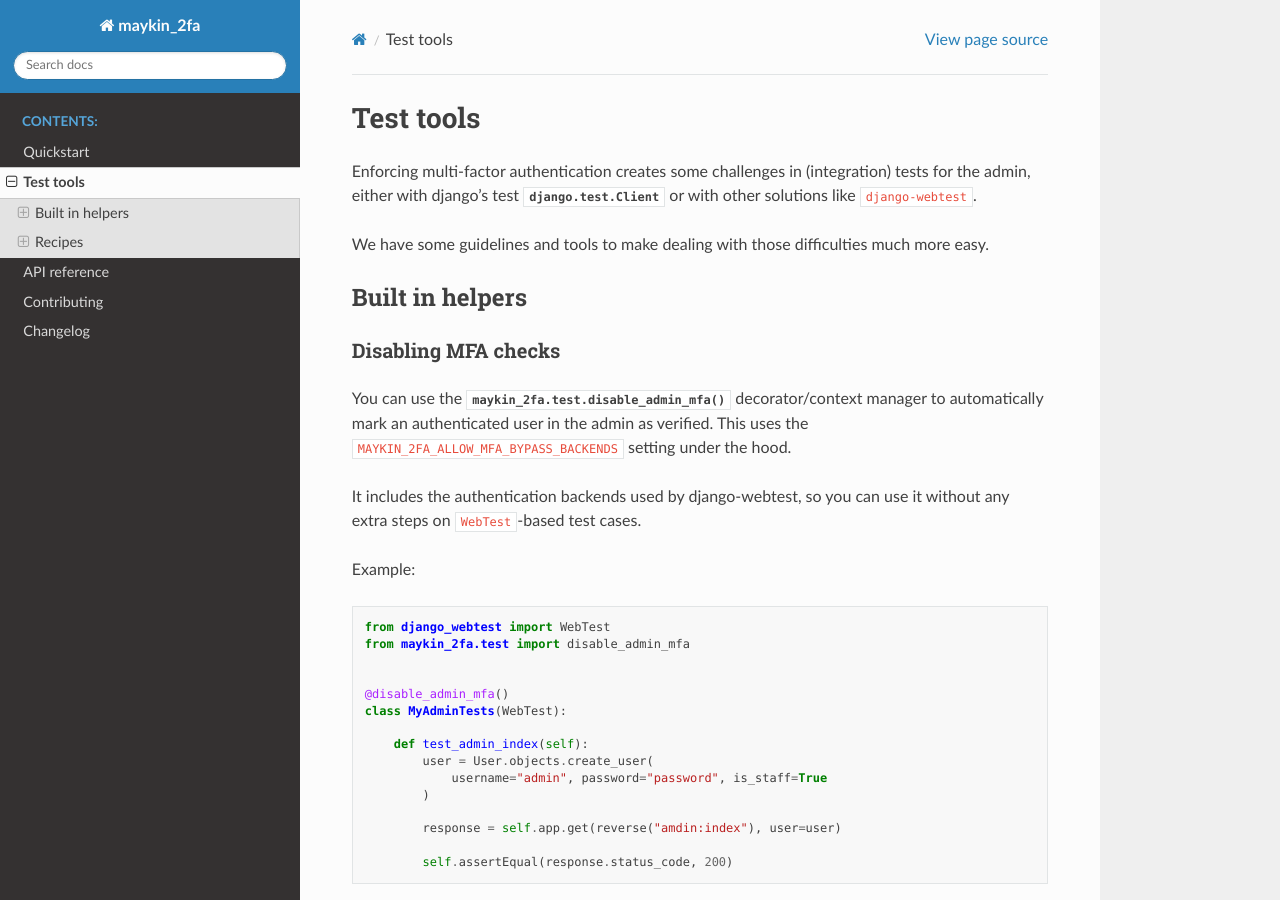
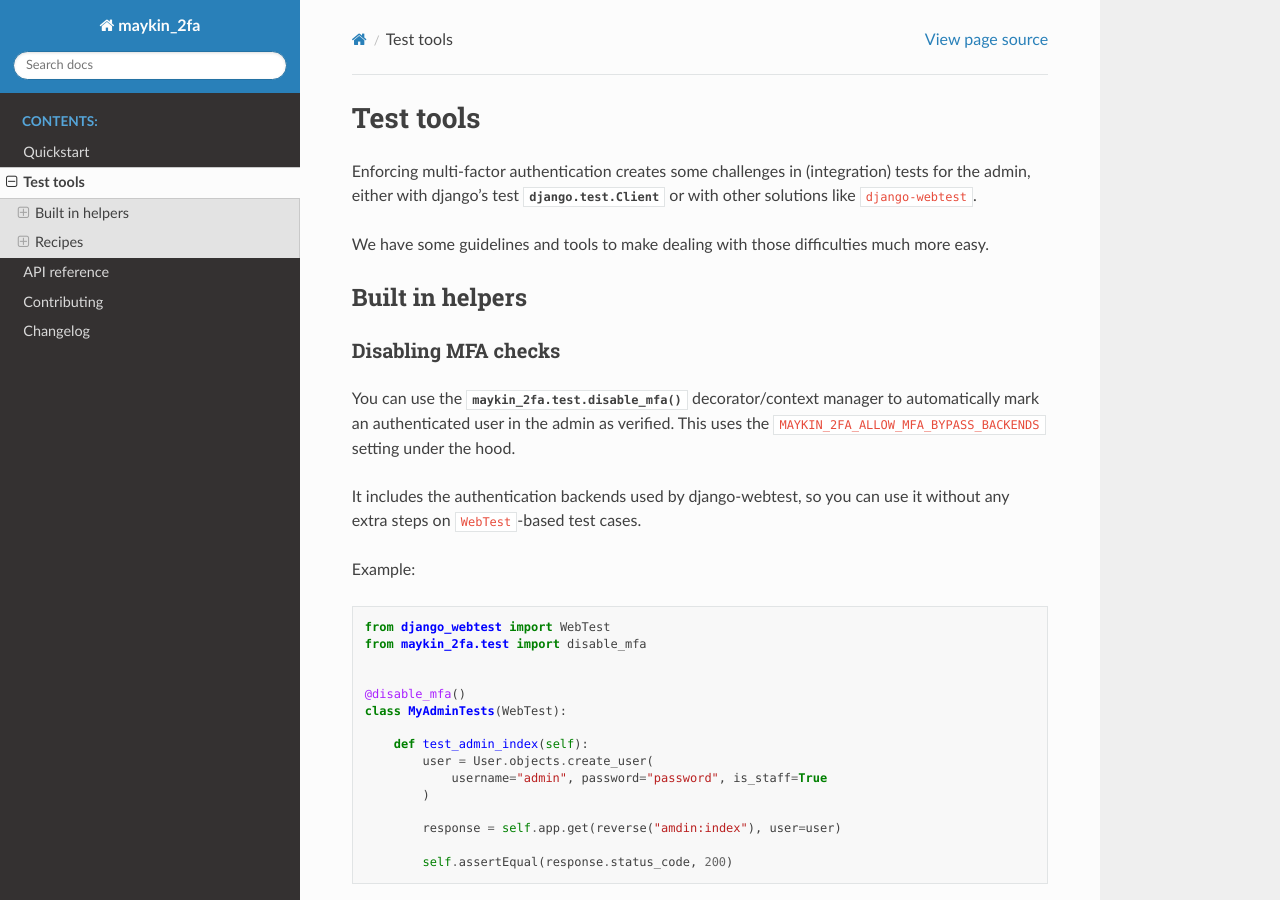
Before and after one commit to maykinmedia/maykin-2fa, a Sphinx documentation site: the page built from docs/testing.rst, in a window 1280 px wide and 900 px high. Built offline with Sphinx 7.4.7 and the Read the Docs theme 2.0.0, drawn with Linux system fonts in a browser that asks for light colours.

Commit message:
Add alias disable_mfa for disable_admin_mfa test helper.
Alias added because you *can* use this decorator outside of the admin
if you relay on maykin-2fa for MFA requirements outside of the admin,
and decorating tests with @disable_admin_mfa looks odd in those places.

```diff
--- a/docs/testing.rst
+++ b/docs/testing.rst
@@ -15,7 +15,7 @@ Built in helpers
 Disabling MFA checks
 --------------------
 
-You can use the :func:`maykin_2fa.test.disable_admin_mfa` decorator/context manager to
+You can use the :func:`maykin_2fa.test.disable_mfa` decorator/context manager to
 automatically mark an authenticated user in the admin as verified. This uses the
 ``MAYKIN_2FA_ALLOW_MFA_BYPASS_BACKENDS`` setting under the hood.
 
@@ -27,10 +27,10 @@ Example:
 .. code-block:: python
 
     from django_webtest import WebTest
-    from maykin_2fa.test import disable_admin_mfa
+    from maykin_2fa.test import disable_mfa
 
 
-    @disable_admin_mfa()
+    @disable_mfa()
     class MyAdminTests(WebTest):
 
         def test_admin_index(self):
```
Also changed, not shown: 1 other file.
